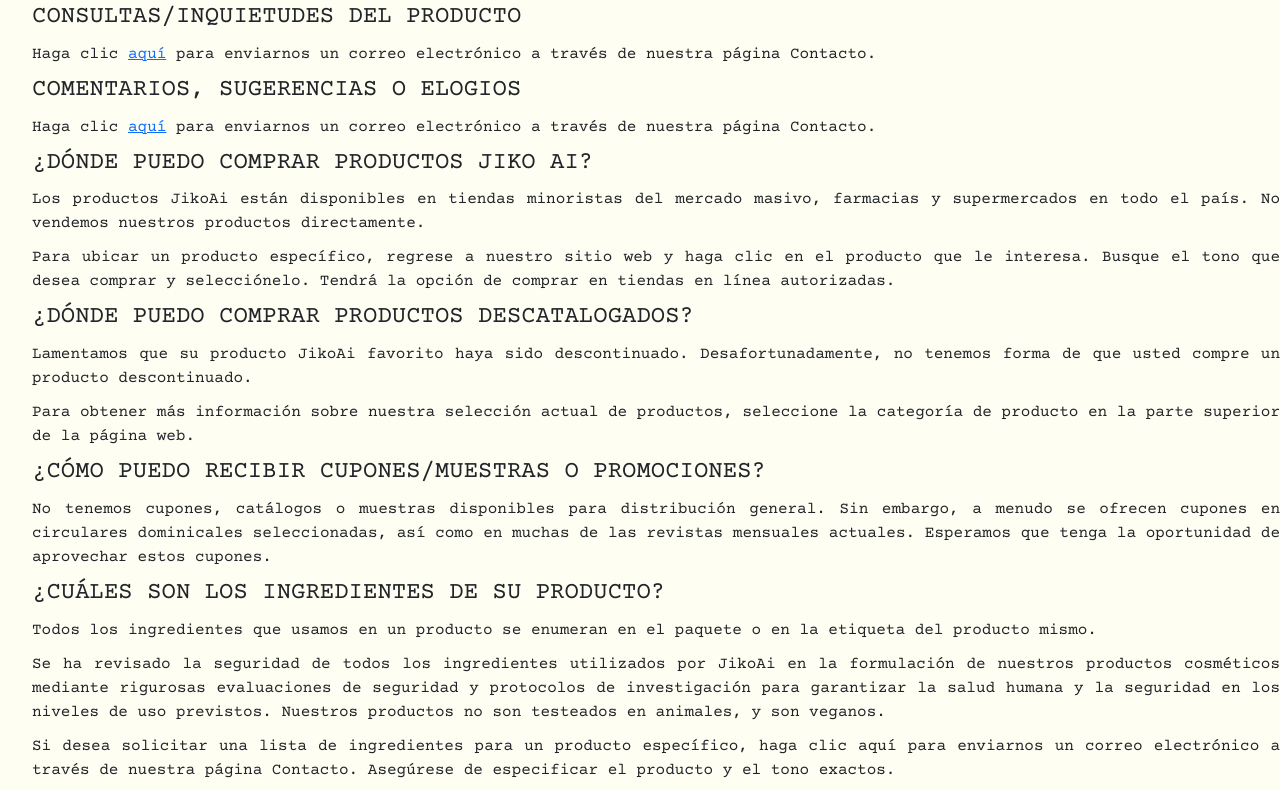
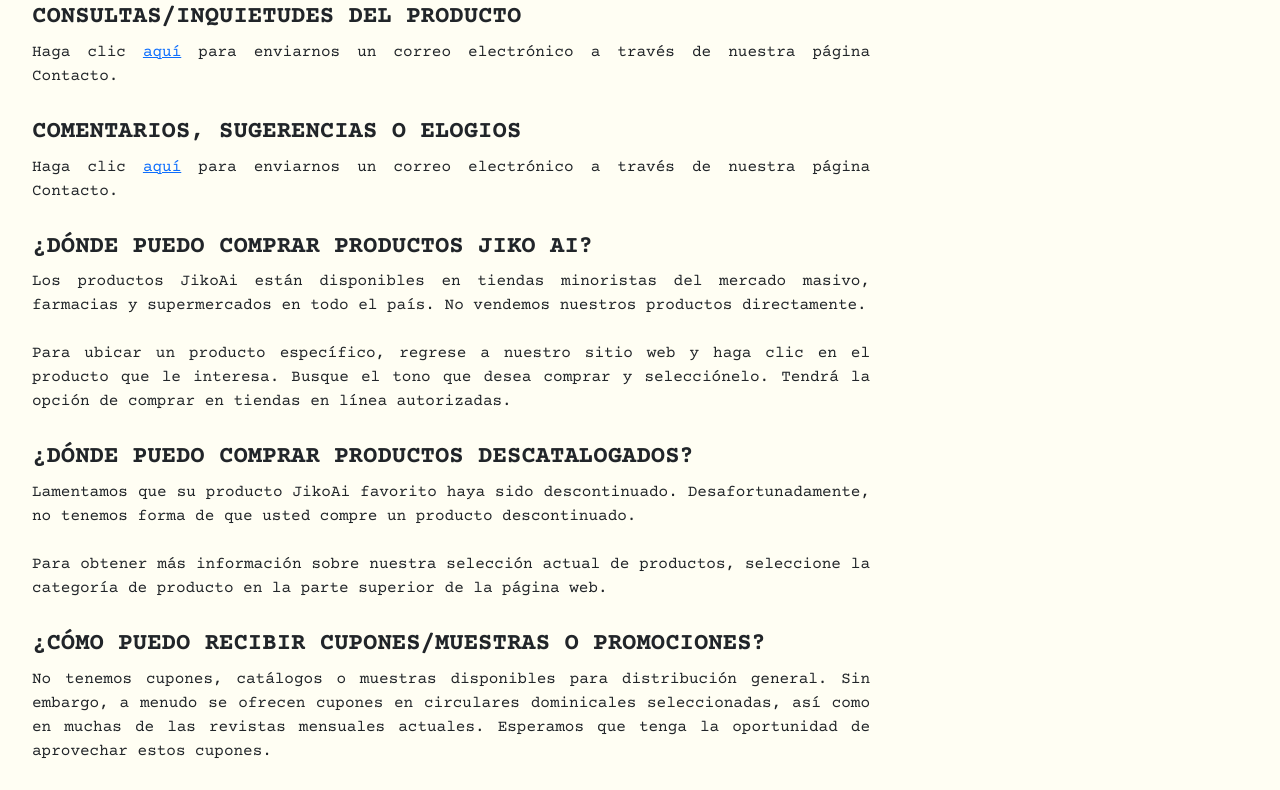
Before and after one commit to StefaniaScuncia/Jiko-Ai-Marca-de-Maquillaje, a website: page pages/faq.html in a window 1280 px wide. Shown: the part 195-985 px from the top of the page. Drawn offline with nearby package versions, Linux system fonts and the light colour scheme.

Commit message:
cambios en faqs

```diff
--- a/pages/faq.html
+++ b/pages/faq.html
@@ -95,15 +95,19 @@
 
             <h4>¿DÓNDE PUEDO COMPRAR PRODUCTOS JIKO AI?</h4>
             <li>Los productos JikoAi están disponibles en tiendas minoristas del mercado masivo, farmacias y
-                supermercados en todo el país. No vendemos nuestros productos directamente. </li>
-            <li>Para ubicar un producto específico, regrese a nuestro sitio web y haga clic en el producto que le
+                supermercados en todo el país. No vendemos nuestros productos directamente.
+                <br>
+                <br>
+                Para ubicar un producto específico, regrese a nuestro sitio web y haga clic en el producto que le
                 interesa. Busque el tono que desea comprar y selecciónelo. Tendrá la opción de comprar en tiendas en
                 línea autorizadas.</li>
 
             <h4>¿DÓNDE PUEDO COMPRAR PRODUCTOS DESCATALOGADOS?</h4>
             <li>Lamentamos que su producto JikoAi favorito haya sido descontinuado. Desafortunadamente, no tenemos forma
-                de que usted compre un producto descontinuado.</li>
-            <li>Para obtener más información sobre nuestra selección actual de productos, seleccione la categoría de
+                de que usted compre un producto descontinuado.
+                <br>
+                <br>
+                Para obtener más información sobre nuestra selección actual de productos, seleccione la categoría de
                 producto en la parte superior de la página web.</li>
 
             <h4>¿CÓMO PUEDO RECIBIR CUPONES/MUESTRAS O PROMOCIONES?</h4>
@@ -113,12 +117,16 @@
 
             <h4>¿CUÁLES SON LOS INGREDIENTES DE SU PRODUCTO?</h4>
             <li>Todos los ingredientes que usamos en un producto se enumeran en el paquete o en la etiqueta del producto
-                mismo. </li>
-            <li>Se ha revisado la seguridad de todos los ingredientes utilizados por JikoAi en la formulación de
+                mismo.
+                <br>
+                <br>
+                Se ha revisado la seguridad de todos los ingredientes utilizados por JikoAi en la formulación de
                 nuestros productos cosméticos mediante rigurosas evaluaciones de seguridad y protocolos de investigación
                 para garantizar la salud humana y la seguridad en los niveles de uso previstos. Nuestros productos no
-                son testeados en animales, y son veganos.</li>
-            <li>Si desea solicitar una lista de ingredientes para un producto específico, haga clic aquí para enviarnos
+                son testeados en animales, y son veganos.
+                <br>
+                <br>
+                Si desea solicitar una lista de ingredientes para un producto específico, haga clic aquí para enviarnos
                 un correo electrónico a través de nuestra página Contacto. Asegúrese de especificar el producto y el
                 tono exactos.</li>
         </ol>
--- a/style/scss/layout/_header.scss
+++ b/style/scss/layout/_header.scss
@@ -1,7 +1,6 @@
 header {
     font-family: 'Courier Prime', monospace;
     background-color: #202020;
-    width: 100%;
     left: 0;
     display: grid;
     grid-template-rows: 70% 30%;
@@ -26,7 +25,6 @@
 
     .headerContent {
         display: flex;
-        width: 100%;
         flex-direction: column;
         align-items: center;
 
--- a/style/scss/pages/_faq.scss
+++ b/style/scss/pages/_faq.scss
@@ -1,11 +1,12 @@
 .FAQS {
+    ol {
+        max-width: 900px;
+
         li {
             list-style: none;
-        width: 100%;
             text-align: justify;
-        margin-right: 10px;
-        margin-top: 10px;
-        margin-bottom: 10px;
+            margin-right: 30px;
+            margin-bottom: 30px;
         }
 
         h1 {
@@ -15,4 +16,9 @@
             width: fit-content;
             text-align: justify;
         }
+
+        h4 {
+            font-weight: bold;
         }
+    }
+}
--- a/style/scss/pages/_nosotros.scss
+++ b/style/scss/pages/_nosotros.scss
@@ -9,10 +9,11 @@
         }
 
         .textoDiv {
-            width: 500px;
-            padding: 50px;
+            width: 90%;
+            max-width: 600px;
+            padding: 40px;
             background-color: white;
-            margin: 60px;
+            margin-top: 60px;
             box-shadow: rgba(50, 50, 93, 0.25) 0px 6px 12px -2px, rgba(0, 0, 0, 0.3) 0px 3px 7px -3px;
 
             @include mobile {
```
Also changed, not shown: style/css/style.css, 1 other file. Lines whose indentation alone changed are shown as unchanged.
